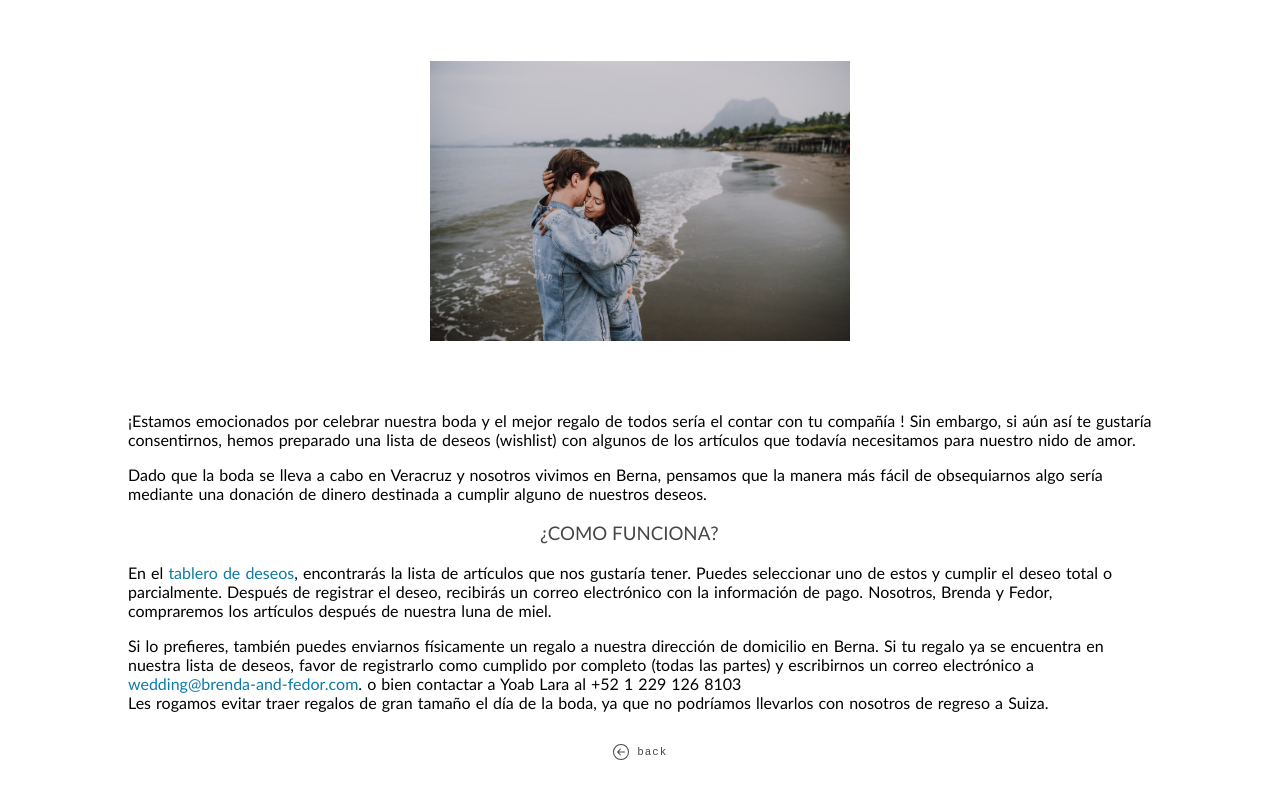
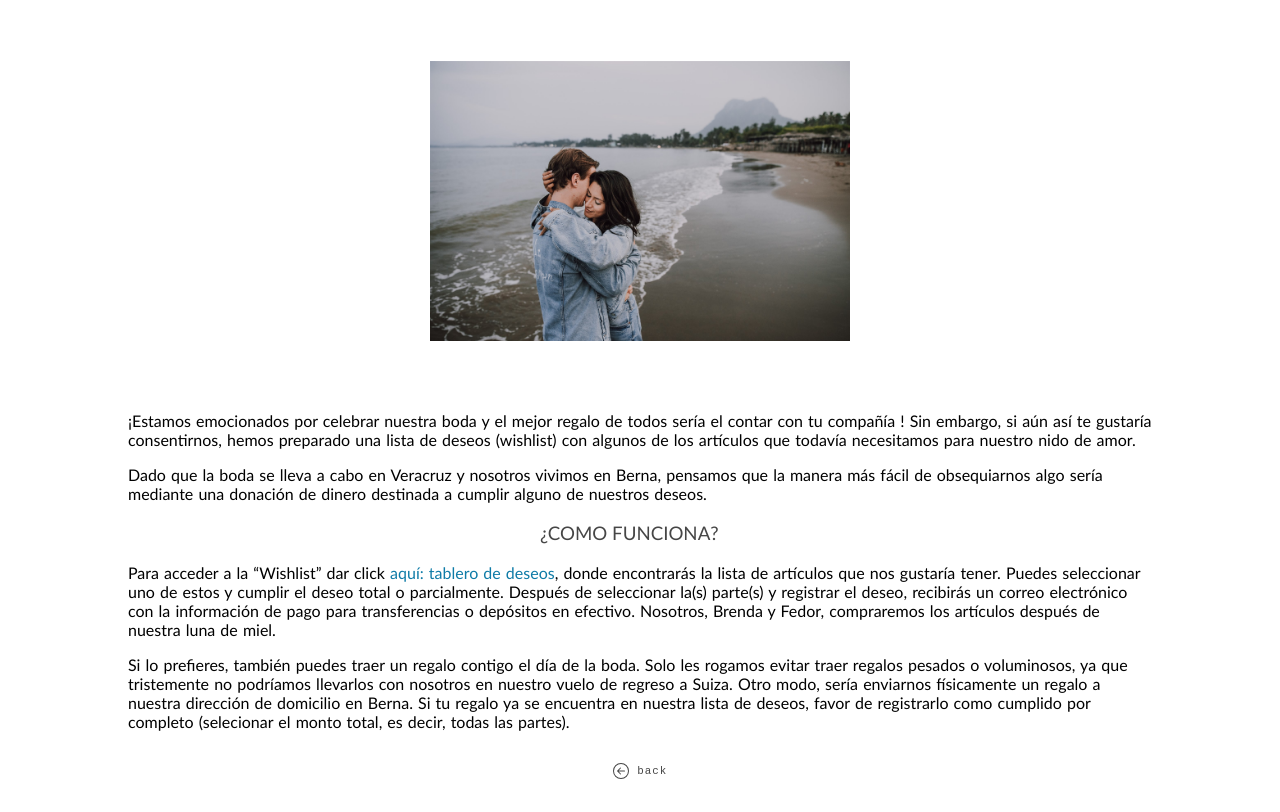
Before and after one commit to FedorGamper/brenda-and-fedor.github.io, a plain HTML site: page es/wishlist.html in a window 1280 px wide. Shown: the part 108-920 px from the top of the page. Drawn offline with Linux system fonts and the light colour scheme; a web font is replaced by a local one.

Commit message:
updated wishlist es

```diff
--- a/es/wishlist.html
+++ b/es/wishlist.html
@@ -13,20 +13,46 @@
 </head>
 
 <body>
-    <div class="language-link"><a href=../wishlist.html>ENGLISH</a></div>
-    <div class="center">
+    <div class="language-link"><a href=../wishlist.html>ENGLISH </a> </div> <div class="center">
             <div class="wishlist-explanation">
                 <h1>Wishlist</h1>
                 <img src="../public/img/BRE_FED_0175.jpg">
-            <p>¡Estamos emocionados por celebrar nuestra boda y el mejor regalo de todos sería el contar con tu compañía ! Sin embargo, si aún así te gustaría consentirnos, hemos preparado una lista de deseos (wishlist) con algunos de los artículos que todavía necesitamos para nuestro nido de amor.</p>
-            <p>Dado que la boda se lleva a cabo en Veracruz y nosotros vivimos en Berna, pensamos que la manera más fácil de obsequiarnos algo sería mediante una donación de dinero destinada a cumplir alguno de nuestros deseos.</p>
+                <p>¡Estamos emocionados por celebrar nuestra boda y el mejor regalo de todos sería el contar con tu
+                    compañía ! Sin embargo, si aún así te gustaría consentirnos, hemos preparado una lista de deseos
+                    (wishlist) con algunos de los artículos que todavía necesitamos para nuestro nido de amor.</p>
+                <p>Dado que la boda se lleva a cabo en Veracruz y nosotros vivimos en Berna, pensamos que la manera más
+                    fácil de obsequiarnos algo sería mediante una donación de dinero destinada a cumplir alguno de
+                    nuestros deseos.</p>
                 <h3 style="width: 200px;">¿COMO FUNCIONA?</h3>
-            <p>En el <a href="https://app.wishlistboard.com/960ecef7-ef7e-475a-aeb0-f9b6b49abf77">tablero de deseos</a>, encontrarás la lista de artículos que nos gustaría tener. Puedes seleccionar uno de estos y cumplir el deseo total o parcialmente. Después de registrar el deseo, recibirás un correo electrónico con la información de pago. Nosotros, Brenda y Fedor, compraremos los artículos después de nuestra luna de miel.</p>
-            <p>Si lo prefieres, también puedes enviarnos físicamente un regalo a nuestra dirección de domicilio en Berna. Si tu regalo ya se encuentra en nuestra lista de deseos, favor de registrarlo como cumplido por completo (todas las partes) y escribirnos un correo electrónico a
+
+                <p>Para acceder a la “Wishlist” dar click <a
+                        href="https://app.wishlistboard.com/960ecef7-ef7e-475a-aeb0-f9b6b49abf77">aquí: tablero de
+                        deseos</a>, donde encontrarás la lista de artículos que nos gustaría tener. Puedes seleccionar
+                    uno de estos y cumplir el deseo total o parcialmente. Después de seleccionar la(s) parte(s) y
+                    registrar el deseo, recibirás un correo electrónico con la información de pago para transferencias o
+                    depósitos en efectivo.
+                    Nosotros, Brenda y Fedor, compraremos los artículos después de nuestra luna de miel. </p>
+                <p>
+                    Si lo prefieres, también puedes traer un regalo contigo el día de la boda. Solo les rogamos evitar
+                    traer regalos pesados o voluminosos, ya que tristemente no podríamos llevarlos con nosotros en
+                    nuestro vuelo de regreso a Suiza.
+                    Otro modo, sería enviarnos físicamente un regalo a nuestra dirección de domicilio en Berna. Si tu
+                    regalo ya se encuentra en nuestra lista de deseos, favor de registrarlo como cumplido por completo
+                    (selecionar el monto total, es decir, todas las partes).
+                </p>
+                <!--p>En el <a href="https://app.wishlistboard.com/960ecef7-ef7e-475a-aeb0-f9b6b49abf77">tablero de
+                        deseos</a>, encontrarás la lista de artículos que nos gustaría tener. Puedes seleccionar uno de
+                    estos y cumplir el deseo total o parcialmente. Después de registrar el deseo, recibirás un correo
+                    electrónico con la información de pago. Nosotros, Brenda y Fedor, compraremos los artículos después
+                    de nuestra luna de miel.</p>
+                <p>Si lo prefieres, también puedes enviarnos físicamente un regalo a nuestra dirección de domicilio en
+                    Berna. Si tu regalo ya se encuentra en nuestra lista de deseos, favor de registrarlo como cumplido
+                    por completo (todas las partes) y escribirnos un correo electrónico a
                     <a href="mailto:wedding@brenda-and-fedor.com?subject=presents">wedding@brenda-and-fedor.com</a>.
                     o bien contactar a Yoab Lara al +52 1 229 126 8103
                     <br>
-                Les rogamos evitar traer regalos de gran tamaño el día de la boda, ya que no podríamos llevarlos con nosotros de regreso a Suiza.</p>
+                    Les rogamos evitar traer regalos de gran tamaño el día de la boda, ya que no podríamos llevarlos con
+                    nosotros de regreso a Suiza.</p-->
             </div>
 
             <div class="footer" style="position: initial;">
@@ -55,4 +81,5 @@
         gtag('config', 'UA-211632848-1');
     </script>
 </body>
+
 </html>
```
Lines whose indentation alone changed are shown as unchanged.
